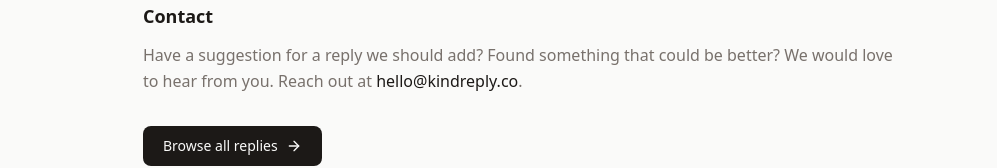
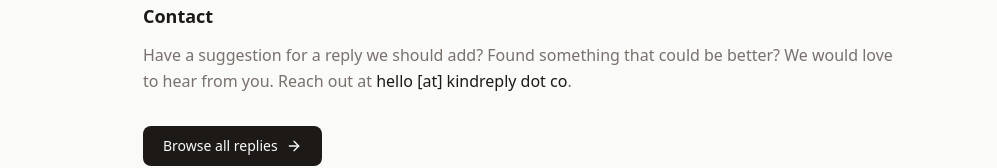
Before and after one commit to xuanlinflow413/human-workplace, a Next.js app: page /about in a window 1280 px wide. Shown: the part 855-1023 px from the top of the page, without its empty margins (113-1110 px from the left). Built offline with nearby package versions, Linux system fonts and the light colour scheme.

Commit message:
fix: complete SEO metadata coverage

```diff
--- a/app/about/page.tsx
+++ b/app/about/page.tsx
@@ -109,7 +109,7 @@ export default function AboutPage() {
               <p className="text-muted-foreground leading-relaxed mb-8">
                 Have a suggestion for a reply we should add? Found something that could
                 be better? We would love to hear from you. Reach out at{" "}
-                <span className="text-foreground">hello@kindreply.co</span>
+                <span className="text-foreground">hello [at] kindreply dot co</span>
                 .
               </p>
 
--- a/app/layout.tsx
+++ b/app/layout.tsx
@@ -71,6 +71,11 @@ export default function RootLayout({
           name="google-site-verification"
           content="r79PY62ZMOSfpJOaPPb7ismHQA9KS2WupX3dwbYK8_o"
         />
+        <meta property="og:type" content="website" />
+        <meta property="og:image" content="https://kindreply.co/og-image.png" />
+        <meta property="og:image:width" content="1200" />
+        <meta property="og:image:height" content="630" />
+        <meta name="twitter:image" content="https://kindreply.co/og-image.png" />
         <script
           type="application/ld+json"
           dangerouslySetInnerHTML={{
--- a/app/privacy/page.tsx
+++ b/app/privacy/page.tsx
@@ -93,7 +93,7 @@ export default function PrivacyPage() {
               <p className="text-muted-foreground leading-relaxed">
                 If you have any questions about this privacy policy, please contact
                 us at{" "}
-                <span className="text-foreground">hello@kindreply.co</span>
+                <span className="text-foreground">hello [at] kindreply dot co</span>
                 .
               </p>
             </div>
--- a/app/terms/page.tsx
+++ b/app/terms/page.tsx
@@ -78,7 +78,7 @@ export default function TermsPage() {
               </h2>
               <p className="text-muted-foreground leading-relaxed">
                 If you have any questions about these terms, please contact us at{" "}
-                <span className="text-foreground">hello@kindreply.co</span>
+                <span className="text-foreground">hello [at] kindreply dot co</span>
                 .
               </p>
             </div>
```
